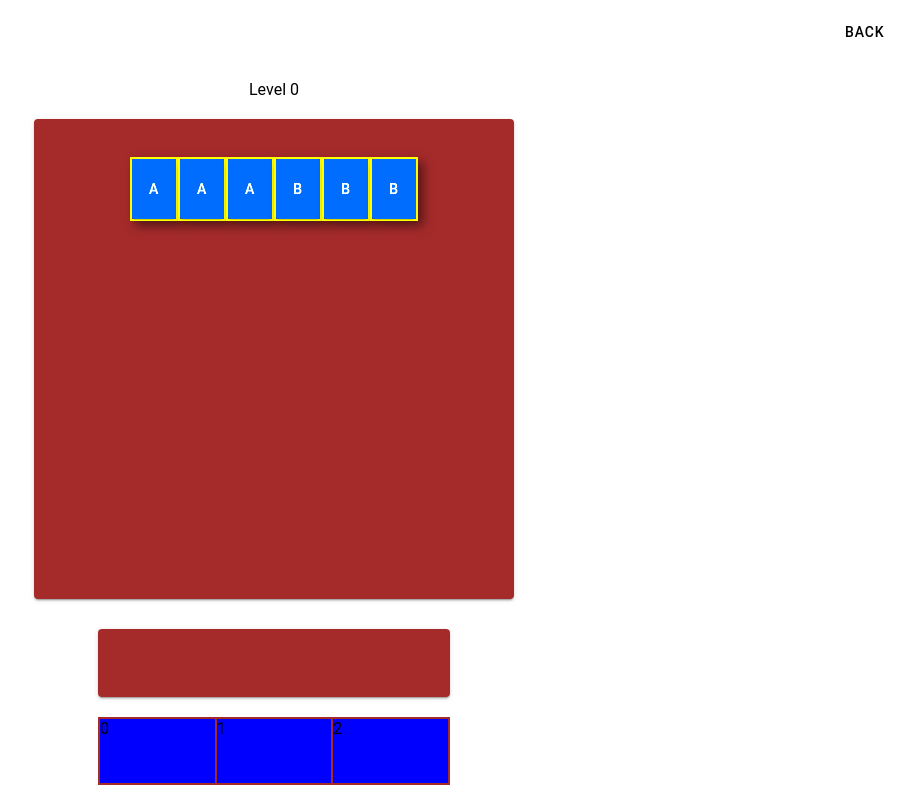
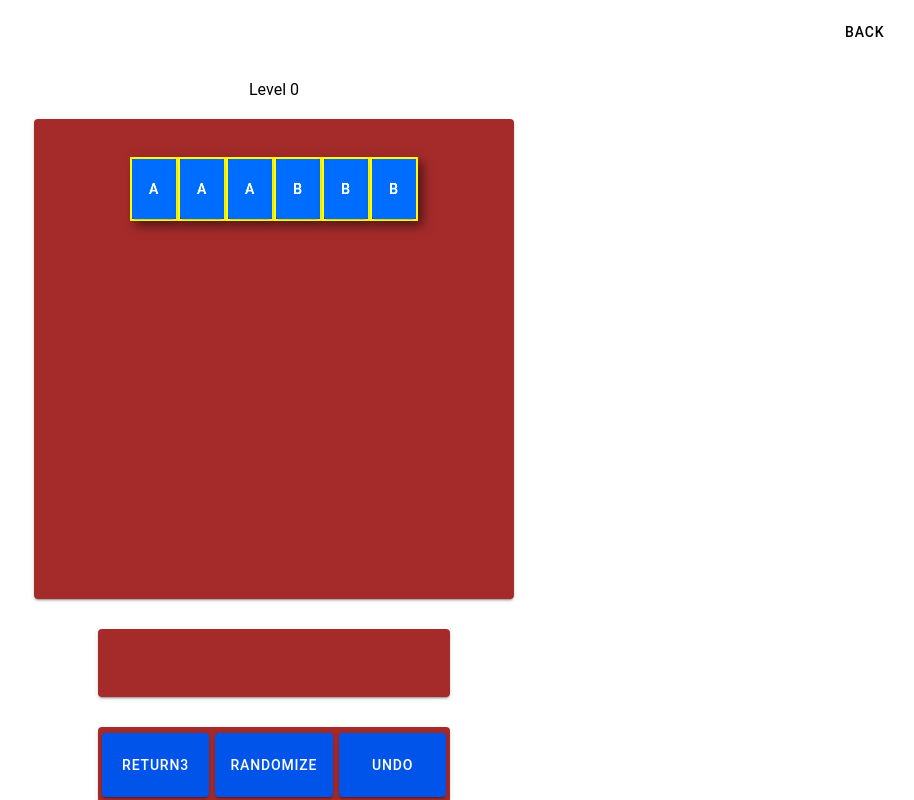
Before and after one commit to LacChe/sheep-project, a React (Vite) app: page /game in a window 1280 px wide. Shown: the whole page, without its empty margins (366-1280 px from the left). Built offline with nearby package versions, Linux system fonts and the light colour scheme.

Commit message:
ability buttons component boilerplate

```diff
--- /dev/null
+++ b/src/components/AbilityButtons.css
@@ -0,0 +1,22 @@
+.ability-buttons {
+  background-color: brown;
+  display: flex;
+  gap: 2px;
+  justify-content: start;
+  align-items: center;
+  padding: 2px;
+  width: calc(var(--tile-width) * 7 + 16px);
+  max-width: calc(var(--tile-max-width) * 7 + 16px);
+}
+
+.ability-button {
+  transition: all 0.5s ease-in-out;
+  width: calc(var(--tile-width) * 2.5);
+  max-width: calc(var(--tile-max-width) * 2.5);
+  height: var(--tile-height);
+  max-height: var(--tile-max-height);
+}
+
+.ability-button[style*='pointer-events: none'] {
+  filter: brightness(60%);
+}
--- /dev/null
+++ b/src/components/AbilityButtons.tsx
@@ -0,0 +1,49 @@
+import { IonButton, IonCard } from '@ionic/react';
+import React, { Dispatch, SetStateAction } from 'react';
+import './AbilityButtons.css';
+
+type AbilityButtonsProps = {
+  abilityUses: [0 | 1, 0 | 1, 0 | 1];
+  setAbilityUses: Dispatch<SetStateAction<[0 | 1, 0 | 1, 0 | 1]>>;
+};
+
+const AbilityButtons: React.FC<AbilityButtonsProps> = ({
+  abilityUses,
+  setAbilityUses,
+}) => {
+  function handleAbilityClick(abilityIndex: number) {
+    setAbilityUses((prev) => {
+      let newAbilityUses: [0 | 1, 0 | 1, 0 | 1] = [...prev];
+      newAbilityUses[abilityIndex] = 0;
+      return newAbilityUses;
+    });
+  }
+
+  return (
+    <IonCard className="ability-buttons">
+      <IonButton
+        style={{ pointerEvents: abilityUses[0] == 0 ? 'none' : 'auto' }}
+        className="ability-button"
+        onClick={() => handleAbilityClick(0)}
+      >
+        Return3
+      </IonButton>
+      <IonButton
+        style={{ pointerEvents: abilityUses[1] == 0 ? 'none' : 'auto' }}
+        className="ability-button"
+        onClick={() => handleAbilityClick(1)}
+      >
+        Randomize
+      </IonButton>
+      <IonButton
+        style={{ pointerEvents: abilityUses[2] == 0 ? 'none' : 'auto' }}
+        className="ability-button"
+        onClick={() => handleAbilityClick(2)}
+      >
+        Undo
+      </IonButton>
+    </IonCard>
+  );
+};
+
+export default AbilityButtons;
--- a/src/pages/Game.css
+++ b/src/pages/Game.css
@@ -10,17 +10,6 @@
   pointer-events: none !important;
 }
 
-.abilities {
-  background-color: brown;
-  display: flex;
-  gap: 2px;
-  justify-content: start;
-  align-items: center;
-  padding: 2px;
-  width: calc(var(--tile-width) * 7 + 16px);
-  max-width: calc(var(--tile-max-width) * 7 + 16px);
-}
-
 .tile {
   --border-radius: 2px;
   margin: 0;
@@ -31,14 +20,6 @@
   box-shadow: 5px 5px 10px 0px rgba(0, 0, 0, 0.5);
 }
 
-.ability-button {
-  background-color: blue;
-  width: calc(var(--tile-width) * 2.5);
-  max-width: calc(var(--tile-max-width) * 2.5);
-  height: var(--tile-height);
-  max-height: var(--tile-max-height);
-}
-
 .confetti {
   position: fixed;
   top: 50vh;
--- a/src/pages/Game.tsx
+++ b/src/pages/Game.tsx
@@ -11,6 +11,7 @@ import {
 import React, { useEffect, useState } from 'react';
 import TilesBoard from '../components/TilesBoard';
 import HandTiles from '../components/HandTiles';
+import AbilityButtons from '../components/AbilityButtons';
 import { generateTestLevel } from '../utils/levelGenerator';
 import { Preferences } from '@capacitor/preferences';
 import ConfettiExplosion from 'react-confetti-explosion';
@@ -19,12 +20,13 @@ import './Game.css';
 type GameProps = { loadSave: boolean };
 
 const Game: React.FC<GameProps> = ({ loadSave = false }) => {
-  const tempAbilityButtons = [0, 1, 2];
-
   const router = useIonRouter();
   const [level, setlevel] = useState<number>(0);
   const [tilesInBoard, setTilesInBoard] = useState<string[][][]>([]);
   const [tilesInHand, setTilesInHand] = useState<string[]>([]);
+  const [abilityUses, setAbilityUses] = useState<[0 | 1, 0 | 1, 0 | 1]>([
+    1, 1, 1,
+  ]);
   const [removeTileId, setRemoveTileId] = useState<string>('');
   const [justAddedtile, setJustAddedTile] = useState<boolean>(false);
   const [allowPointer, setAllowPointer] = useState<boolean>(true);
@@ -50,13 +52,16 @@ const Game: React.FC<GameProps> = ({ loadSave = false }) => {
       const tilesInHandValue = (await Preferences.get({ key: 'tilesInHand' }))
         ?.value;
       if (tilesInHandValue) setTilesInHand(await JSON.parse(tilesInHandValue));
-      /* TODO load abilities used */
+      // setTilesInHand()
+      const abilityUsesValue = (await Preferences.get({ key: 'abilityUses' }))
+        ?.value;
+      if (abilityUsesValue) setAbilityUses(await JSON.parse(abilityUsesValue));
     } else {
       // new game
       setlevel(0);
       setTilesInHand([]);
       setTilesInBoard(generateTestLevel(0));
-      /* TODO set abilities used */
+      setAbilityUses([1, 1, 1]);
     }
     setInitDone(true);
   }
@@ -83,7 +88,10 @@ const Game: React.FC<GameProps> = ({ loadSave = false }) => {
       key: 'tilesInHand',
       value: JSON.stringify(tilesInHand),
     });
-    /* TODO save abilities used */
+    Preferences.set({
+      key: 'abilityUses',
+      value: JSON.stringify(abilityUses),
+    });
   }
 
   useEffect(() => {
@@ -94,6 +102,7 @@ const Game: React.FC<GameProps> = ({ loadSave = false }) => {
 
   function setNextLevel() {
     setTilesInBoard(generateTestLevel(level + 1));
+    setAbilityUses([1, 1, 1]);
     setlevel((prev) => prev + 1);
   }
 
@@ -181,13 +190,10 @@ const Game: React.FC<GameProps> = ({ loadSave = false }) => {
             tilesInHand={tilesInHand}
             justAddedtile={justAddedtile}
           />
-          <div className="abilities">
-            {tempAbilityButtons.map((tile) => (
-              <div className="ability-button" key={tile}>
-                {tile}
-              </div>
-            ))}
-          </div>
+          <AbilityButtons
+            abilityUses={abilityUses}
+            setAbilityUses={setAbilityUses}
+          />
         </div>
         <IonAlert
           header="Level Cleared!"
```
